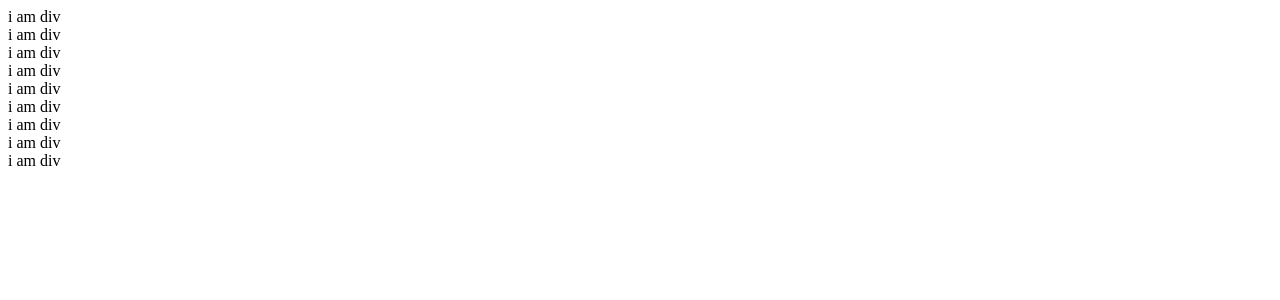
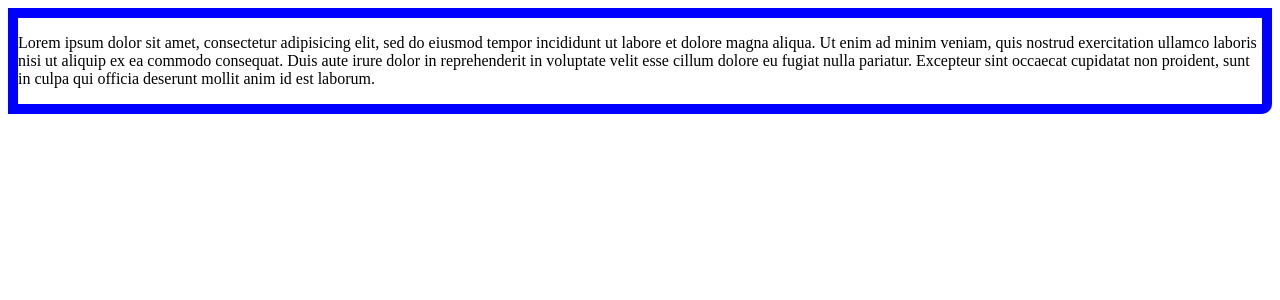
Before and after one commit to mahmudgithub/html-css-pactics, a Django app: page / in a window 1280 px wide. Shown: the top 300 px of the page. Run offline with Django 3.2, Linux system fonts and the light colour scheme.

Commit message:
add border property

```diff
--- a/templates/home.html
+++ b/templates/home.html
@@ -216,16 +216,12 @@ tfoot{font-size:22px;}
 
 </div> -->
 
-<div class="container">
+<!-- <div class="container">
 	<div class=" row">
 		<div class="col-sm-4">
 			<div>i am div</div>
 		</div>
 				<div class="col-sm-4">
-			<div>i am div</div>
-			<div>i am div</div>
-			<div>i am div</div>
-			<div>i am div</div>
 			<div>i am div</div>
 		</div>
 				<div class="col-sm-4">
@@ -239,4 +235,13 @@ tfoot{font-size:22px;}
 		</div>
 	</div>
 
+</div> -->
+
+<div class="one" style="border:solid 2px blue; border-width:10px; border-bottom-right-radius: 10px; " >
+	<p>Lorem ipsum dolor sit amet, consectetur adipisicing elit, sed do eiusmod
+	tempor incididunt ut labore et dolore magna aliqua. Ut enim ad minim veniam,
+	quis nostrud exercitation ullamco laboris nisi ut aliquip ex ea commodo
+	consequat. Duis aute irure dolor in reprehenderit in voluptate velit esse
+	cillum dolore eu fugiat nulla pariatur. Excepteur sint occaecat cupidatat non
+	proident, sunt in culpa qui officia deserunt mollit anim id est laborum.</p>
 </div>
```
